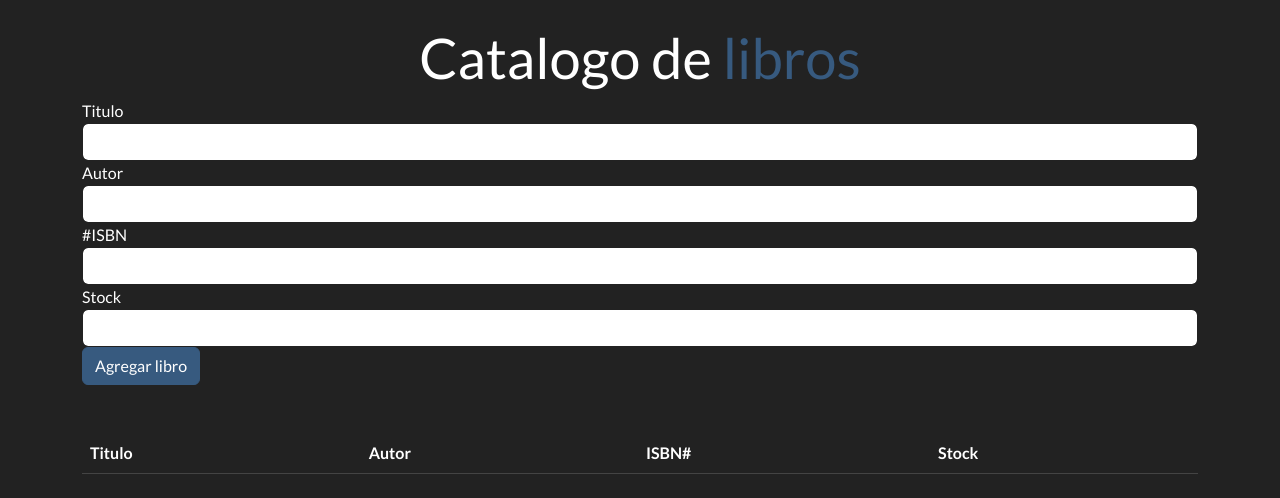
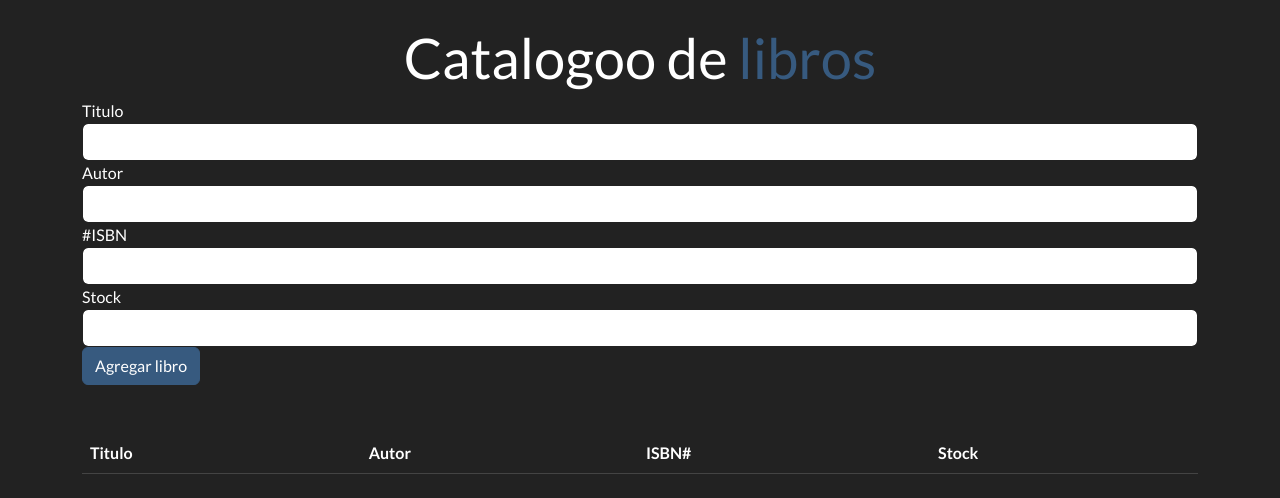
Before and after one commit to JulianMirandaR/ColecciondeLibros, a website: page index.html in a window 1280 px wide. Drawn offline with Linux system fonts and the light colour scheme.

Commit message:
Update index.html

```diff
--- a/index.html
+++ b/index.html
@@ -8,7 +8,7 @@
 </head>
 <body>
     <div class="container mt-4">
-        <h1 class="display-4 text-center"> Catalogo de <span class="text-primary">libros</span> </h1>
+        <h1 class="display-4 text-center"> Catalogoo de <span class="text-primary">libros</span> </h1>
         <form id="libro-form">
             <div class="form-group">
                 <label for="titulo">Titulo</label>
```
